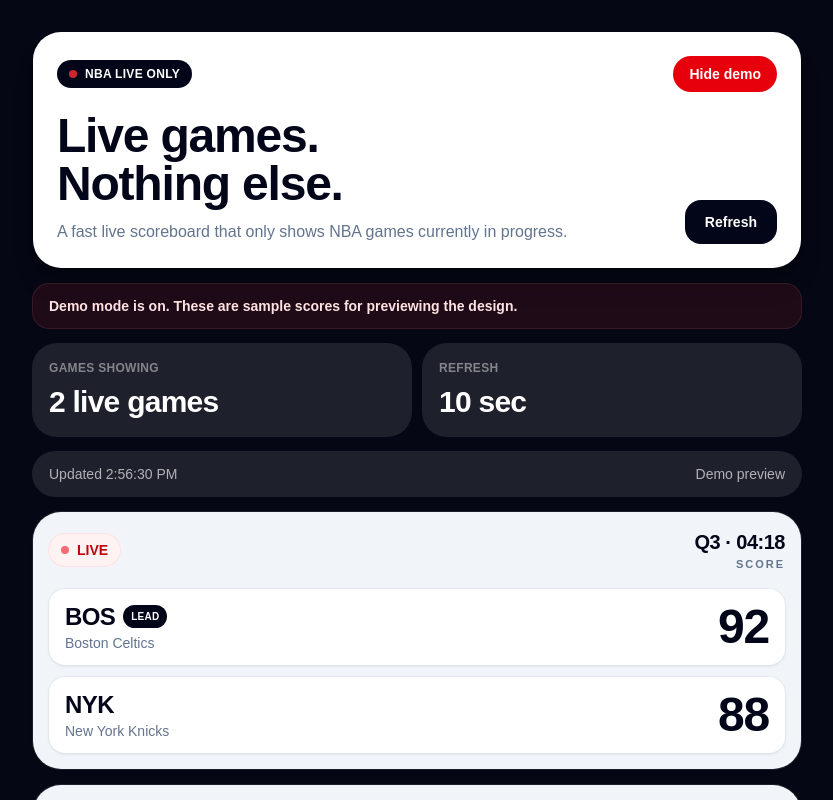
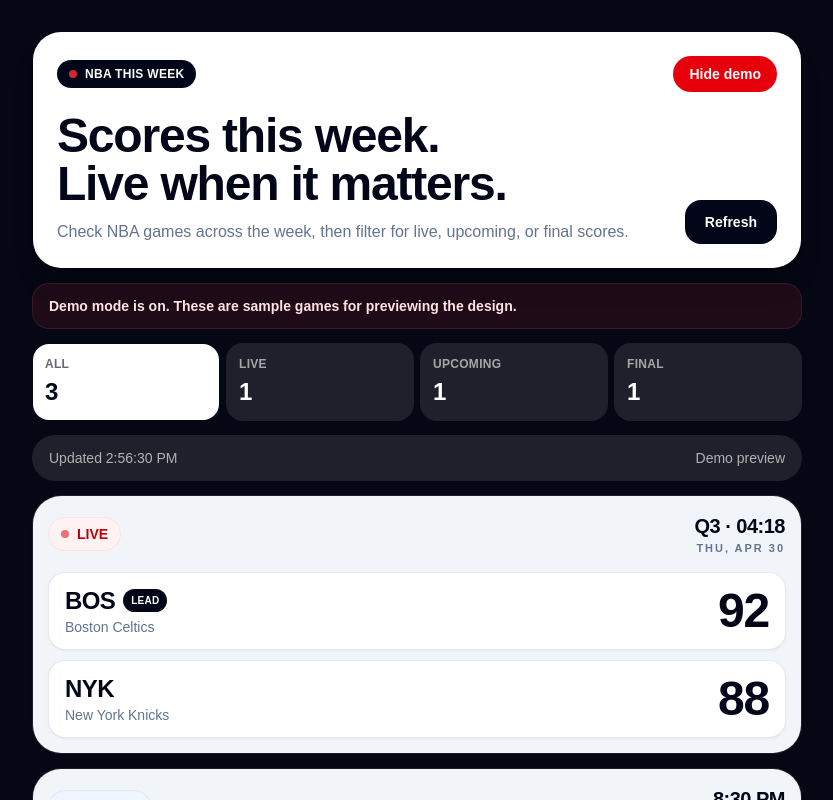
Before and after one commit to tatliciogluibrahim-alt/nba-live-scores, a Next.js app: page / in a window 1280 px wide. Both pictures are taken after a click on the button "Show demo". Shown: the top 800 px of the page, without its empty margins (223-1056 px from the left). Built offline with nearby package versions, Linux system fonts and the light colour scheme; no server answers.

Commit message:
Add weekly scoreboard filters

```diff
--- a/app/api/live-scores/route.ts
+++ b/app/api/live-scores/route.ts
@@ -12,19 +12,43 @@ type ESPNCompetitor = {
 
 type ESPNEvent = {
   id: string;
+  date?: string;
+  name?: string;
+  shortName?: string;
   status?: {
     displayClock?: string;
     period?: number;
     type?: {
       name?: string;
+      state?: "pre" | "in" | "post";
+      completed?: boolean;
       shortDetail?: string;
       detail?: string;
+      description?: string;
     };
   };
   competitions?: {
     competitors?: ESPNCompetitor[];
   }[];
 };
+
+function formatDateForESPN(date: Date) {
+  const year = date.getFullYear();
+  const month = String(date.getMonth() + 1).padStart(2, "0");
+  const day = String(date.getDate()).padStart(2, "0");
+
+  return `${year}${month}${day}`;
+}
+
+function getWeekDates() {
+  const today = new Date();
+
+  return Array.from({ length: 7 }, (_, index) => {
+    const date = new Date(today);
+    date.setDate(today.getDate() + index);
+    return date;
+  });
+}
 
 function getTeam(event: ESPNEvent, homeAway: "home" | "away") {
   const competition = event.competitions?.[0];
@@ -40,18 +64,53 @@ function getTeam(event: ESPNEvent, homeAway: "home" | "away") {
   };
 }
 
-function isLiveGame(event: ESPNEvent) {
-  return event.status?.type?.name === "STATUS_IN_PROGRESS";
+function getGameStatus(event: ESPNEvent) {
+  const status = event.status?.type;
+  const state = status?.state;
+  const name = status?.name;
+
+  if (state === "in" || name === "STATUS_IN_PROGRESS") {
+    return "live";
+  }
+
+  if (state === "post" || status?.completed || name?.includes("FINAL")) {
+    return "final";
+  }
+
+  return "upcoming";
+}
+
+function getStatusText(event: ESPNEvent) {
+  const gameStatus = getGameStatus(event);
+  const period = event.status?.period ? `Q${event.status.period}` : "";
+  const clock = event.status?.displayClock || "";
+
+  if (gameStatus === "live") {
+    if (period && clock) return `${period} · ${clock}`;
+    return event.status?.type?.shortDetail || "Live";
+  }
+
+  if (gameStatus === "final") {
+    return event.status?.type?.shortDetail || "Final";
+  }
+
+  if (event.date) {
+    return new Date(event.date).toLocaleTimeString([], {
+      hour: "numeric",
+      minute: "2-digit",
+    });
+  }
+
+  return event.status?.type?.shortDetail || "Upcoming";
 }
 
 function normalizeGame(event: ESPNEvent) {
-  const period = event.status?.period ? `Q${event.status.period}` : "Live";
-  const clock = event.status?.displayClock || "";
-  const statusText = clock ? `${period} · ${clock}` : period;
-
   return {
     id: event.id,
-    statusText,
+    date: event.date || "",
+    status: getGameStatus(event),
+    statusText: getStatusText(event),
+    matchup: event.shortName || event.name || "",
     home: getTeam(event, "home"),
     away: getTeam(event, "away"),
   };
@@ -59,22 +118,33 @@ function normalizeGame(event: ESPNEvent) {
 
 export async function GET() {
   try {
-    const response = await fetch(ESPN_SCOREBOARD_URL, {
-      next: {
-        revalidate: 10,
-      },
-    });
+    const weekDates = getWeekDates();
 
-    if (!response.ok) {
-      return Response.json(
-        { error: "Could not fetch scoreboard", games: [] },
-        { status: 500 }
+    const responses = await Promise.all(
+      weekDates.map((date) => {
+        const espnDate = formatDateForESPN(date);
+
+        return fetch(`${ESPN_SCOREBOARD_URL}?dates=${espnDate}`, {
+          next: {
+            revalidate: 30,
+          },
+        });
+      })
+    );
+
+    const payloads = await Promise.all(
+      responses.map(async (response) => {
+        if (!response.ok) return { events: [] };
+        return response.json();
+      })
+    );
+
+    const games = payloads
+      .flatMap((payload) => payload.events || [])
+      .map(normalizeGame)
+      .sort(
+        (a, b) => new Date(a.date).getTime() - new Date(b.date).getTime()
       );
-    }
-
-    const data = await response.json();
-
-    const games = (data.events || []).filter(isLiveGame).map(normalizeGame);
 
     return Response.json({
       games,
--- a/app/page.tsx
+++ b/app/page.tsx
@@ -1,6 +1,8 @@
 "use client";
 
 import { useEffect, useMemo, useState } from "react";
+
+type GameStatus = "all" | "live" | "upcoming" | "final";
 
 type Team = {
   name: string;
@@ -8,98 +10,166 @@ type Team = {
   score: number;
 };
 
-type LiveGame = {
+type Game = {
   id: string;
+  date: string;
+  status: Exclude<GameStatus, "all">;
   statusText: string;
+  matchup: string;
   home: Team;
   away: Team;
 };
 
-const fallbackLiveGames: LiveGame[] = [
+const fallbackGames: Game[] = [
   {
     id: "demo-1",
+    date: new Date().toISOString(),
+    status: "live",
     statusText: "Q3 · 04:18",
+    matchup: "BOS @ NYK",
     home: { name: "New York Knicks", abbreviation: "NYK", score: 88 },
     away: { name: "Boston Celtics", abbreviation: "BOS", score: 92 },
   },
   {
     id: "demo-2",
-    statusText: "Q2 · 09:41",
-    home: { name: "Golden State Warriors", abbreviation: "GSW", score: 45 },
-    away: { name: "Los Angeles Lakers", abbreviation: "LAL", score: 51 },
+    date: new Date().toISOString(),
+    status: "upcoming",
+    statusText: "8:30 PM",
+    matchup: "LAL @ GSW",
+    home: { name: "Golden State Warriors", abbreviation: "GSW", score: 0 },
+    away: { name: "Los Angeles Lakers", abbreviation: "LAL", score: 0 },
+  },
+  {
+    id: "demo-3",
+    date: new Date(Date.now() - 86400000).toISOString(),
+    status: "final",
+    statusText: "Final",
+    matchup: "MIA @ PHI",
+    home: { name: "Philadelphia 76ers", abbreviation: "PHI", score: 99 },
+    away: { name: "Miami Heat", abbreviation: "MIA", score: 104 },
   },
 ];
+
+function formatGameDate(date: string) {
+  return new Date(date).toLocaleDateString([], {
+    weekday: "short",
+    month: "short",
+    day: "numeric",
+  });
+}
+
+function getStatusClasses(status: Game["status"]) {
+  if (status === "live") {
+    return "bg-red-50 text-red-700 ring-red-100";
+  }
+
+  if (status === "final") {
+    return "bg-slate-200 text-slate-700 ring-slate-300";
+  }
+
+  return "bg-blue-50 text-blue-700 ring-blue-100";
+}
+
+function getStatusLabel(status: Game["status"]) {
+  if (status === "live") return "LIVE";
+  if (status === "final") return "FINAL";
+  return "UPCOMING";
+}
 
 function ScoreRow({
   team,
   isLeading,
+  showScore,
 }: {
   team: Team;
   isLeading: boolean;
+  showScore: boolean;
 }) {
   return (
     <div className="flex items-center justify-between rounded-2xl bg-white px-4 py-3 text-slate-950 shadow-sm ring-1 ring-slate-200/70">
       <div className="min-w-0">
         <div className="flex items-center gap-2">
-          <p className="text-2xl font-black tracking-tight">{team.abbreviation}</p>
-          {isLeading && (
+          <p className="text-2xl font-black tracking-tight">
+            {team.abbreviation}
+          </p>
+
+          {isLeading && showScore && (
             <span className="rounded-full bg-slate-950 px-2 py-1 text-[10px] font-black uppercase tracking-wide text-white">
               Lead
             </span>
           )}
         </div>
-        <p className="truncate text-sm font-medium text-slate-500">{team.name}</p>
+
+        <p className="truncate text-sm font-medium text-slate-500">
+          {team.name}
+        </p>
       </div>
 
       <div className="ml-4 text-5xl font-black leading-none tabular-nums tracking-tight">
-        {team.score}
+        {showScore ? team.score : "–"}
       </div>
     </div>
   );
 }
 
-function LiveGameCard({ game }: { game: LiveGame }) {
+function GameCard({ game }: { game: Game }) {
+  const showScore = game.status !== "upcoming";
   const homeLeading = game.home.score > game.away.score;
   const awayLeading = game.away.score > game.home.score;
 
   return (
     <article className="rounded-[1.75rem] bg-slate-100 p-4 text-slate-950 shadow-sm ring-1 ring-white/10">
       <div className="mb-4 flex items-center justify-between gap-4">
-        <div className="flex items-center gap-2 rounded-full bg-red-50 px-3 py-1.5 text-sm font-black text-red-700 ring-1 ring-red-100">
-          <span className="h-2 w-2 animate-pulse rounded-full bg-red-600" />
-          LIVE
+        <div
+          className={`flex items-center gap-2 rounded-full px-3 py-1.5 text-sm font-black ring-1 ${getStatusClasses(
+            game.status
+          )}`}
+        >
+          {game.status === "live" && (
+            <span className="h-2 w-2 animate-pulse rounded-full bg-red-600" />
+          )}
+          {getStatusLabel(game.status)}
         </div>
 
         <div className="text-right">
           <p className="text-xl font-black tracking-tight">{game.statusText}</p>
           <p className="text-[11px] font-black uppercase tracking-[0.18em] text-slate-500">
-            Score
+            {formatGameDate(game.date)}
           </p>
         </div>
       </div>
 
       <div className="space-y-3">
-        <ScoreRow team={game.away} isLeading={awayLeading} />
-        <ScoreRow team={game.home} isLeading={homeLeading} />
+        <ScoreRow
+          team={game.away}
+          isLeading={awayLeading}
+          showScore={showScore}
+        />
+        <ScoreRow
+          team={game.home}
+          isLeading={homeLeading}
+          showScore={showScore}
+        />
       </div>
     </article>
   );
 }
 
 export default function Home() {
-  const [realGames, setRealGames] = useState<LiveGame[]>([]);
+  const [realGames, setRealGames] = useState<Game[]>([]);
   const [loading, setLoading] = useState(false);
   const [lastUpdated, setLastUpdated] = useState<Date | null>(null);
   const [demoMode, setDemoMode] = useState(false);
+  const [activeFilter, setActiveFilter] = useState<GameStatus>("all");
 
-  async function fetchLiveScores() {
+  async function fetchGames() {
     setLoading(true);
 
     try {
       const response = await fetch("/api/live-scores");
 
       if (!response.ok) {
-        throw new Error("Could not fetch live scores");
+        throw new Error("Could not fetch games");
       }
 
       const data = await response.json();
@@ -115,21 +185,39 @@ export default function Home() {
   }
 
   useEffect(() => {
-    fetchLiveScores();
+    fetchGames();
 
     const interval = setInterval(() => {
-      fetchLiveScores();
-    }, 10000);
+      fetchGames();
+    }, 30000);
 
     return () => clearInterval(interval);
   }, []);
 
-  const games = demoMode ? fallbackLiveGames : realGames;
+  const sourceGames = demoMode ? fallbackGames : realGames;
 
-  const gameCountText = useMemo(() => {
-    if (games.length === 1) return "1 live game";
-    return `${games.length} live games`;
-  }, [games.length]);
+  const filteredGames = useMemo(() => {
+    if (activeFilter === "all") return sourceGames;
+    return sourceGames.filter((game) => game.status === activeFilter);
+  }, [sourceGames, activeFilter]);
+
+  const counts = useMemo(() => {
+    return sourceGames.reduce(
+      (total, game) => {
+        total.all += 1;
+        total[game.status] += 1;
+        return total;
+      },
+      { all: 0, live: 0, upcoming: 0, final: 0 }
+    );
+  }, [sourceGames]);
+
+  const filterOptions: { label: string; value: GameStatus; count: number }[] = [
+    { label: "All", value: "all", count: counts.all },
+    { label: "Live", value: "live", count: counts.live },
+    { label: "Upcoming", value: "upcoming", count: counts.upcoming },
+    { label: "Final", value: "final", count: counts.final },
+  ];
 
   return (
     <main className="min-h-screen bg-[#050814] px-4 py-5 text-white sm:px-6 md:py-8">
@@ -138,7 +226,7 @@ export default function Home() {
           <div className="mb-5 flex items-center justify-between gap-3">
             <div className="inline-flex items-center gap-2 rounded-full bg-slate-950 px-3 py-1.5 text-xs font-black uppercase tracking-wide text-white">
               <span className="h-2 w-2 animate-pulse rounded-full bg-red-500" />
-              NBA live only
+              NBA this week
             </div>
 
             <button
@@ -156,18 +244,19 @@ export default function Home() {
           <div className="flex flex-col gap-4 sm:flex-row sm:items-end sm:justify-between">
             <div>
               <h1 className="text-4xl font-black leading-none tracking-tight sm:text-5xl">
-                Live games.
+                Scores this week.
                 <br />
-                Nothing else.
+                Live when it matters.
               </h1>
+
               <p className="mt-3 max-w-xl text-sm font-medium leading-6 text-slate-500 sm:text-base">
-                A fast live scoreboard that only shows NBA games currently in
-                progress.
+                Check NBA games across the week, then filter for live, upcoming,
+                or final scores.
               </p>
             </div>
 
             <button
-              onClick={fetchLiveScores}
+              onClick={fetchGames}
               disabled={loading}
               className="rounded-2xl bg-slate-950 px-5 py-3 text-sm font-black text-white transition hover:bg-slate-800 disabled:opacity-60"
             >
@@ -178,26 +267,27 @@ export default function Home() {
 
         {demoMode && (
           <div className="mb-4 rounded-2xl bg-red-500/10 px-4 py-3 text-sm font-bold text-red-100 ring-1 ring-red-400/20">
-            Demo mode is on. These are sample scores for previewing the design.
+            Demo mode is on. These are sample games for previewing the design.
           </div>
         )}
 
-        <section className="mb-4 grid grid-cols-2 gap-3">
-          <div className="rounded-3xl bg-white/10 p-4 ring-1 ring-white/10">
-            <p className="text-xs font-black uppercase tracking-wide text-white/45">
-              Games showing
-            </p>
-            <p className="mt-2 text-3xl font-black tracking-tight">
-              {gameCountText}
-            </p>
-          </div>
-
-          <div className="rounded-3xl bg-white/10 p-4 ring-1 ring-white/10">
-            <p className="text-xs font-black uppercase tracking-wide text-white/45">
-              Refresh
-            </p>
-            <p className="mt-2 text-3xl font-black tracking-tight">10 sec</p>
-          </div>
+        <section className="mb-4 grid grid-cols-4 gap-2">
+          {filterOptions.map((option) => (
+            <button
+              key={option.value}
+              onClick={() => setActiveFilter(option.value)}
+              className={`rounded-2xl px-3 py-3 text-left transition ${
+                activeFilter === option.value
+                  ? "bg-white text-slate-950"
+                  : "bg-white/10 text-white ring-1 ring-white/10"
+              }`}
+            >
+              <p className="text-xs font-black uppercase tracking-wide opacity-60">
+                {option.label}
+              </p>
+              <p className="mt-1 text-2xl font-black">{option.count}</p>
+            </button>
+          ))}
         </section>
 
         <div className="mb-4 flex flex-col gap-1 rounded-3xl bg-white/10 px-4 py-3 text-sm font-medium text-white/65 ring-1 ring-white/10 sm:flex-row sm:items-center sm:justify-between">
@@ -208,25 +298,25 @@ export default function Home() {
                   minute: "2-digit",
                   second: "2-digit",
                 })}`
-              : "Fetching live scores"}
+              : "Fetching games"}
           </div>
 
           <div>{demoMode ? "Demo preview" : "Connected to live feed"}</div>
         </div>
 
-        {games.length > 0 ? (
+        {filteredGames.length > 0 ? (
           <section className="grid gap-4">
-            {games.map((game) => (
-              <LiveGameCard key={game.id} game={game} />
+            {filteredGames.map((game) => (
+              <GameCard key={game.id} game={game} />
             ))}
           </section>
         ) : (
           <section className="rounded-[1.75rem] bg-white p-8 text-center text-slate-950 shadow-xl shadow-black/20">
             <p className="text-2xl font-black tracking-tight">
-              No NBA games are live right now.
+              No games found for this filter.
             </p>
             <p className="mt-2 text-sm font-medium leading-6 text-slate-500">
-              Upcoming and final games are intentionally hidden.
+              Try switching to All, Upcoming, Live, or Final.
             </p>
           </section>
         )}
```
